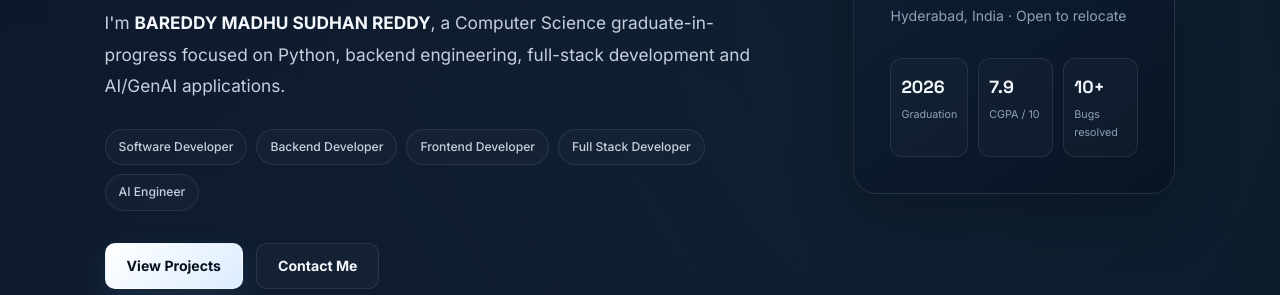
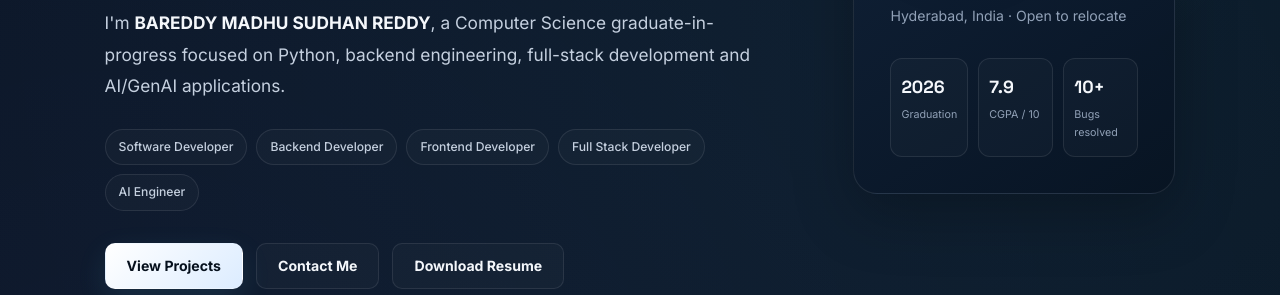
Before and after one commit to bareddymadhu/Portfolio, a plain HTML site: page index.html in a window 1280 px wide. Shown: the part 505-800 px from the top of the page. Drawn offline with Linux system fonts and the light colour scheme.

Commit message:
Update index.html

```diff
--- a/index.html
+++ b/index.html
@@ -43,6 +43,7 @@
         <div class="actions">
           <a class="btn primary" href="#projects">View Projects</a>
           <a class="btn secondary" href="#contact">Contact Me</a>
+          <a class="btn secondary" href="./documents/resume.pdf" download>Download Resume</a>
         </div>
       </div>
       <div class="hero-card">
```
